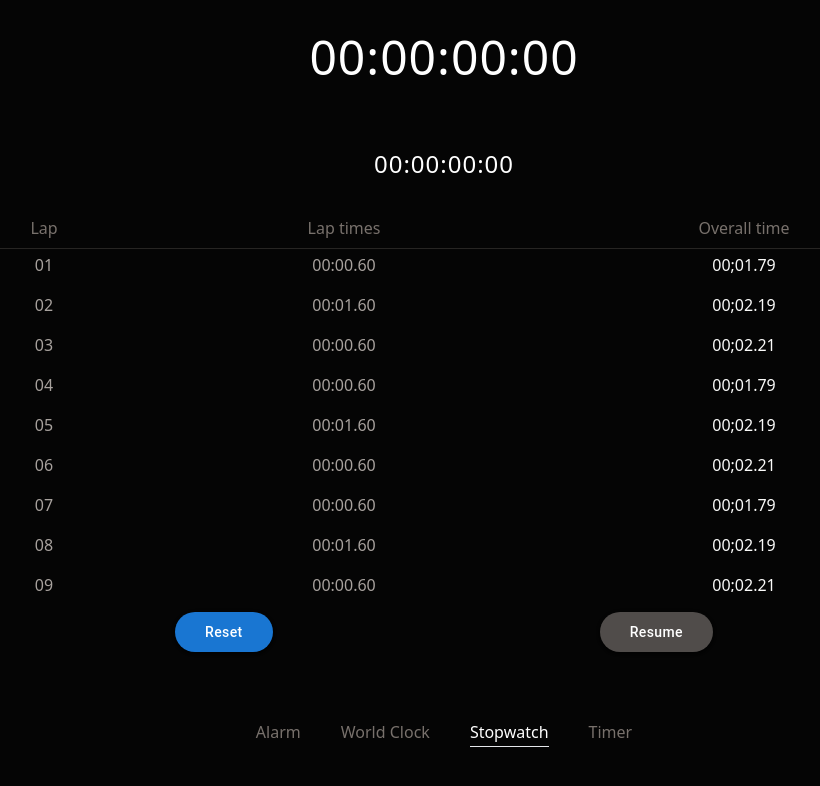
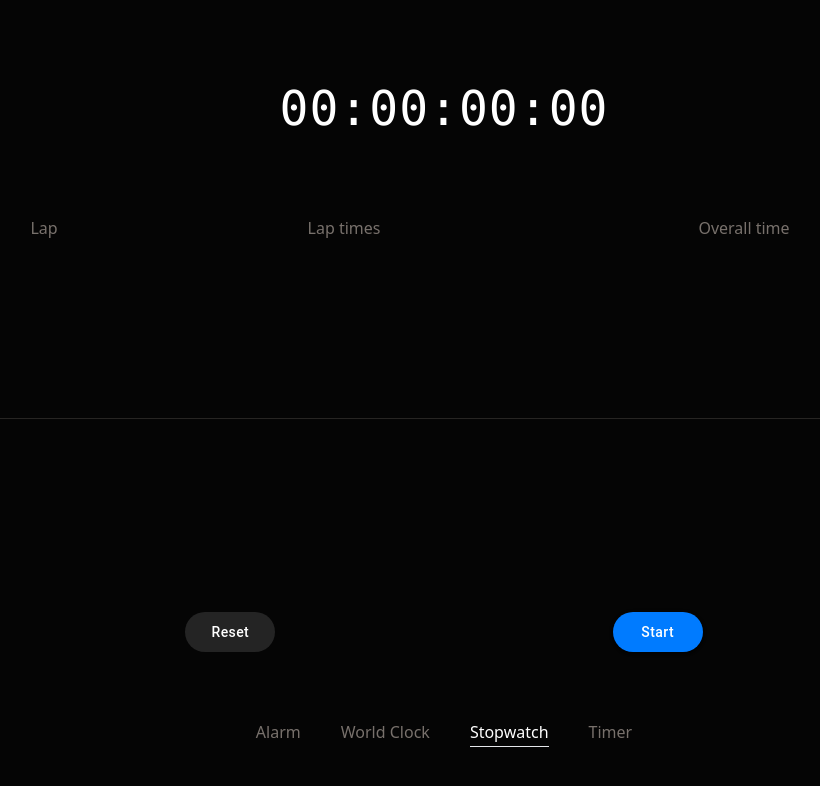
Before and after one commit to NezerAbdullayev/timer-app, a React (Vite) app: page /stopwatch in a window 1280 px wide. Shown: the top 786 px of the page, without its empty margins (196-1016 px from the left). Built offline with nearby package versions, Linux system fonts and the light colour scheme.

Commit message:
feat(StopwatchPage):added Stopwatch Context

```diff
--- a/package.json
+++ b/package.json
@@ -18,7 +18,8 @@
     "react-dom": "^18.3.1",
     "react-icons": "^5.3.0",
     "react-router": "^6.26.1",
-    "react-router-dom": "^6.26.1"
+    "react-router-dom": "^6.26.1",
+    "uuid": "^10.0.0"
   },
   "devDependencies": {
     "@eslint/js": "^9.9.0",
--- a/src/components/boxGroup/stopwatchGroup/StopwatchBox.jsx
+++ b/src/components/boxGroup/stopwatchGroup/StopwatchBox.jsx
@@ -1,12 +1,16 @@
 // import components
+import  {formatTime}  from "../../../functions/formatTime"
 import GridRow from "../../GridRow"
 
-function StopwatchBox({lap,lapTimes,overallTime}) {
+function StopwatchBox({lap,lapTime,time}) {
+    const  formatLapTime=formatTime(lapTime)
+    const formatRealTime=formatTime(time)
+
     return (
         <GridRow  className="mx-auto h-auto w-[100%] max-w-[1000px] grid-cols-[1fr_2fr__2fr] justify-items-center  text-stone-400">
             <div>{lap}</div>
-            <div>{lapTimes}</div>
-            <div className="text-stone-50">{overallTime}</div>
+            <div>{formatLapTime}</div>
+            <div className="text-stone-50">{formatRealTime}</div>
         </GridRow>
 
     )
--- a/src/components/boxGroup/stopwatchGroup/StopwatchBoxGroup.jsx
+++ b/src/components/boxGroup/stopwatchGroup/StopwatchBoxGroup.jsx
@@ -2,34 +2,36 @@
 import GroupContainer from '../GroupContainer';
 import StopwatchBox from './StopWatchBox';
 import GridRow from '../../GridColoms';
+import { useStopwatch } from '../../../Hooks/useStopwatch';
 
-function StopWatchBoxGroup({ items = [] }) {
+function StopWatchBoxGroup() {
+    const {
+        state: { history },
+    } = useStopwatch();
+
+    console.log(history);
+
     return (
-        <GridRow className=" grid-cils-[10%_90%] justify-items-center">
-
+        <GridRow className="grid-cils-[10%_90%] justify-items-center">
             {/* history title */}
-            <GridRow className="mx-auto  w-full max-w-[1000px] h-10 grid-cols-[1fr_2fr_2fr] justify-items-center border-b border-stone-500/30 pb-2 text-stone-500 ">
-
+            <GridRow className="mx-auto h-10 w-full max-w-[1000px] grid-cols-[1fr_2fr_2fr] justify-items-center border-b border-stone-500/30 pb-2 text-stone-500">
                 <div>Lap</div>
                 <div>Lap times</div>
                 <div>Overall time</div>
             </GridRow>
 
-
             <GroupContainer>
-
-                {items.length &&
-                    items.map((item) => (
+                {history.length > 0 &&
+                    (history || []).map((item) => (
                         <StopwatchBox
                             key={item.id}
                             id={item.id}
                             lap={item.lap}
-                            lapTimes={item.lapTimes}
-                            overallTime={item.overallTime}
+                            lapTime={item.lapTime}
+                            time={item.time}
                         />
                     ))}
             </GroupContainer>
-
         </GridRow>
     );
 }
--- a/src/components/buttons/Button.jsx
+++ b/src/components/buttons/Button.jsx
@@ -1,6 +1,6 @@
-import {  Button as MuiButton } from '@mui/material';
+import { Button as MuiButton } from '@mui/material';
 
-function Button({ children, type, className }) {
+function Button({ children, type, className, onClick, disabled = false }) {
     let baseClassnames = '';
 
     switch (type) {
@@ -28,12 +28,24 @@ function Button({ children, type, className }) {
     if (type === 'muiBlue' || type === 'muiGray')
         return (
             <MuiButton
+            disabled={disabled}
+            onClick={onClick}
             variant="contained"
             sx={{
-                    background: type === 'muiGray' ? '#504c4a' : '',
+                background: type === 'muiGray' ? 'gray' : '#007bff',
                 borderRadius: '50px',
                 padding: '20px 30px',
+                width:"90px",
                 textTransform: 'capitalize',
+                display: 'inline-flex',
+                color:'#ffffff' ,
+                cursor: disabled ? "not-allowed" : "pointer",
+                '&.Mui-disabled': {
+                    backgroundColor: type === 'muiGray' ? '#3e3d3d8f' : '#0056b3',
+                    color: '#ffffff',
+                    boxShadow: 'none',
+                    cursor: "not-allowed"
+                },
             }}
             className={`h-6 ${baseClassnames} ${className ? className : ''}`}
         >
@@ -42,9 +54,7 @@ function Button({ children, type, className }) {
         );
 
     return (
-        <button className={`${baseClassnames} ${className ? className : ''} `}>
-            {children}
-        </button>
+        <button className={`${baseClassnames} ${className ? className : ''} `}>{children}</button>
     );
 }
 
--- a/src/components/stopwatchInput/StopwatchInput.jsx
+++ b/src/components/stopwatchInput/StopwatchInput.jsx
@@ -1,26 +1,29 @@
-function StopwatchInput({ value = '00:00:00:00', type }) {
-    if (type == 'lap')
+
+import { formatTime } from "../../functions/formatTime";
+
+function StopwatchInput({ value, type }) {
+    const formatValue=formatTime(value)
+
+
+    if (type === 'lap') {
         return (
             <input
                 type="text"
                 disabled
-                onChange={() => {
-                    return;
-                }}
-                value={value}
-                className="h-auto w-full bg-transparent m-4 text-center text-2xl tracking-[1px]"
+                onChange={() => {}}
+                value={formatValue}
+                className="m-4 h-auto w-[15ch] bg-transparent text-center font-mono text-2xl tracking-[1px]"
             />
         );
+    }
 
     return (
         <input
             type="text"
             disabled
-            className="h-auto w-full bg-transparent m-1 text-center text-5xl tracking-[1px]"
-            onChange={() => {
-                return;
-            }}
-            value={value}
+            className="m-1 h-auto w-[15ch] bg-transparent text-center font-mono text-5xl tracking-[1px]"
+            onChange={() => {}}
+            value={formatValue}
         />
     );
 }
--- a/src/components/timerControl/TimerCorol.jsx
+++ b/src/components/timerControl/TimerCorol.jsx
@@ -1,11 +1,46 @@
-import { Button } from '@mui/material';
-import Row from '../Row';
+
+import Button from '../buttons/Button';
+import FlexRow from '../FlexRow';
 
 function TimerCorol() {
     return (
-        <Row>
+        <FlexRow className="justify-evenly gap-5">
+        {/* start condition */}
+        {!isRunning && !time && (
+            <>
+                <Button type="muiGray" disabled={true}>
+                    Reset
+                </Button>
+                <Button type="muiBlue" onClick={handleStart}>
+                    Start
+                </Button>
+            </>
+        )}
 
-        </Row>
+        {/* pause and lop condition */}
+        {isRunning && (
+            <>
+                <Button type="muiGray" onClick={handleLap}>
+                    Lap
+                </Button>
+                <Button type="muiBlue" onClick={handleStop}>
+                    Pause
+                </Button>
+            </>
+        )}
+
+        {/* pause and reseet condition */}
+        {!isRunning && time !== 0 && (
+            <>
+                <Button type="muiGray" onClick={handleReset}>
+                    Reset
+                </Button>
+                <Button type="muiBlue" onClick={handleStart}>
+                    Start
+                </Button>
+            </>
+        )}
+    </FlexRow>
     );
 }
 
--- /dev/null
+++ b/src/functions/formatTime.jsx
@@ -0,0 +1,7 @@
+export function formatTime(time) {
+    const milliseconds = `00${time % 10000}`.slice(-2);
+    const seconds = `00${Math.floor(time / 100) % 60}`.slice(-2);
+    const minutes = `00${Math.floor(time / 6000) % 60}`.slice(-2);
+    const hours = `00${Math.floor(time / 360000)}`.slice(-2);
+    return `${hours}:${minutes}:${seconds}:${milliseconds}`;
+}
--- a/src/main.jsx
+++ b/src/main.jsx
@@ -2,9 +2,12 @@ import { createRoot } from 'react-dom/client';
 import App from './App.jsx';
 import './index.css';
 import ThemeProvider from './context/ThemeProvider.jsx';
+import StopwatchProvider from './context/StopwatchProvider.jsx';
 
 createRoot(document.getElementById('root')).render(
     <ThemeProvider>
-        <App />
+        <StopwatchProvider>
+            <App />
+        </StopwatchProvider>
     </ThemeProvider>
 );
--- a/src/pages/AlarmsPage.jsx
+++ b/src/pages/AlarmsPage.jsx
@@ -7,6 +7,8 @@ import PageTitle from '../components/PageTitle';
 import GridColoms from '../components/GridColoms';
 
 function AlarmsPage() {
+    console.log("alarms page")
+
     return (
         <GridColoms className="grid-rows-[20%_15%_65%]">
             <PageTitle
--- a/src/pages/StopWatchPage.jsx
+++ b/src/pages/StopWatchPage.jsx
@@ -3,34 +3,77 @@ import Button from '../components/buttons/Button';
 import FlexRow from '../components/FlexRow';
 import GridColoms from '../components/GridColoms';
 // import TimerCorol from '../components/timerControl/TimerCorol';
-import StopwatchsGroup from '../components/boxGroup/stopWatchGroup/StopWatchBoxGroup';
-import StopwatchInput from '../components/stopwatchInput/StopwatchInput'
+import StopwatchBoxGroup from '../components/boxGroup/stopWatchGroup/StopWatchBoxGroup';
+import StopwatchInput from '../components/stopwatchInput/StopwatchInput';
 
 // fake data
-import { StopWatchData } from '../fakeData/fakeDate';
-
+import { useStopwatch } from '../Hooks/useStopwatch';
 
 function StopwatchPage() {
+    const {
+        state: { isRunning, time, lapTime, history },
+        dispatch,
+    } = useStopwatch();
+
+    console.log(history);
+
+    const handleStart = () => dispatch({ type: 'START' });
+    const handleStop = () => dispatch({ type: 'PAUSE' });
+    const handleReset = () => dispatch({ type: 'RESET' });
+    const handleLap = () => dispatch({ type: 'LAP' });
+    const handleClearHistory = () => dispatch({ type: 'CLEAR_HISTORY' });
+
     return (
         <GridColoms className="grid-rows-[30%_55%_15%]">
+            {/*  Stopwatch */}
+            <GridColoms className="grid w-full place-items-center">
+                <StopwatchInput value={time} />
 
-            {/*  Stopwatch */}
-            <GridColoms className="w-full  grid place-items-center">
-                <StopwatchInput />
-                <StopwatchInput type="lap" />
+                {history.length > 0 && lapTime > 0 && <StopwatchInput type="lap" value={lapTime} />}
             </GridColoms>
+            {/*  Stopwatch  end*/}
 
             {/* history container */}
-            <StopwatchsGroup items={StopWatchData} />
+            <StopwatchBoxGroup />
 
             {/* Stopwatch control buttons */}
             <FlexRow className="justify-evenly gap-5">
-                <Button type="muiBlue">Reset</Button>
+                {/* start condition */}
+                {!isRunning && !time && (
+                    <>
+                        <Button type="muiGray" disabled={true}>
+                            Reset
+                        </Button>
+                        <Button type="muiBlue" onClick={handleStart}>
+                            Start
+                        </Button>
+                    </>
+                )}
 
-                <Button type="muiGray">Resume</Button>
+                {/* pause and lop condition */}
+                {isRunning && (
+                    <>
+                        <Button type="muiGray" onClick={handleLap}>
+                            Lap
+                        </Button>
+                        <Button type="muiBlue" onClick={handleStop}>
+                            Pause
+                        </Button>
+                    </>
+                )}
+
+                {/* pause and reseet condition */}
+                {!isRunning && time !== 0 && (
+                    <>
+                        <Button type="muiGray" onClick={handleReset}>
+                            Reset
+                        </Button>
+                        <Button type="muiBlue" onClick={handleStart}>
+                            Start
+                        </Button>
+                    </>
+                )}
             </FlexRow>
-
-
         </GridColoms>
     );
 }
--- a/src/pages/WorldClockPage.jsx
+++ b/src/pages/WorldClockPage.jsx
@@ -6,6 +6,9 @@ import Toolbar from '../components/toolbar/Toolbar';
 import { worldClock } from '../fakeData/fakeDate';
 
 function WorldClockPage() {
+
+    console.log("re-render")
+
     return (
         <GridColoms className="grid-rows-[20%_15%_65%]">
             <PageTitle title="23:37:38" desc="Azerbaijan Standard Time" />
```
Also changed, not shown: src/context/StopwatchProvider.jsx (+32 -9 lines), 1 other file (tests, documents, lock files or other folders). Lines whose indentation alone changed are shown as unchanged.
